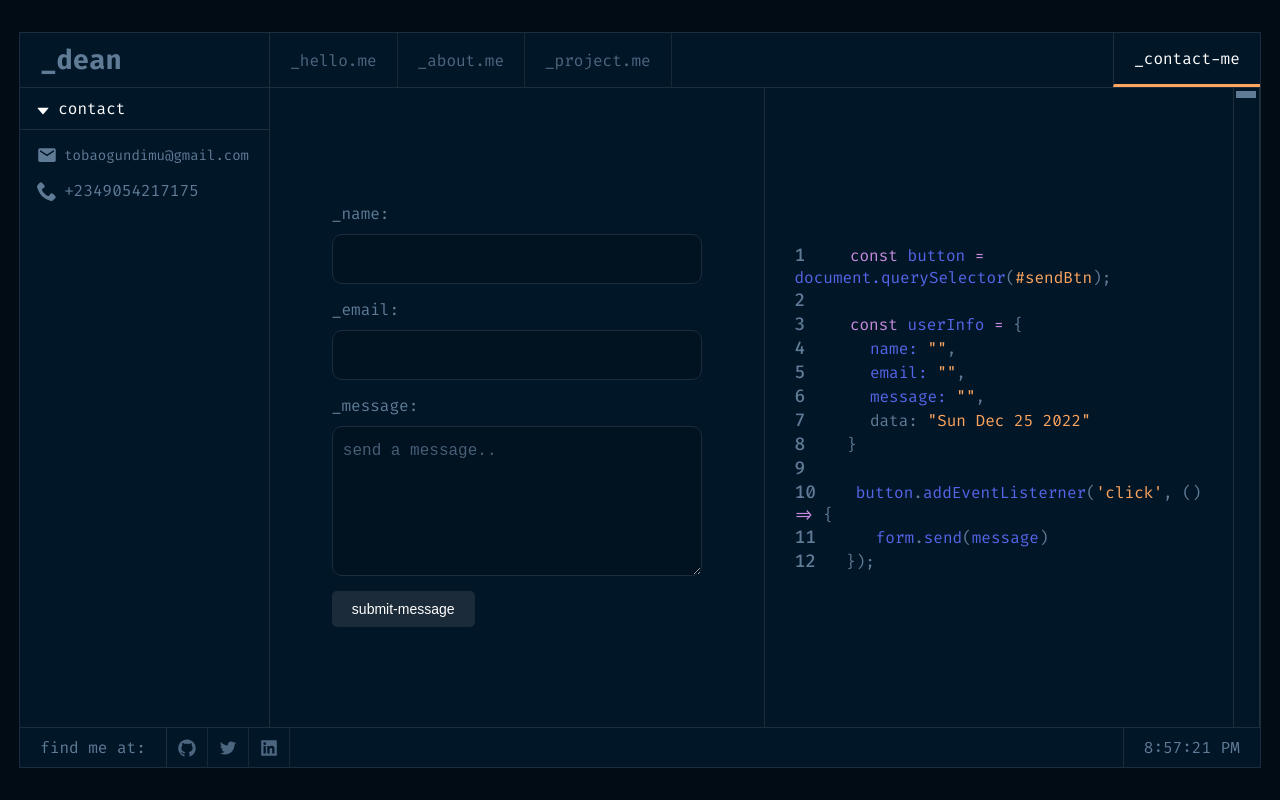
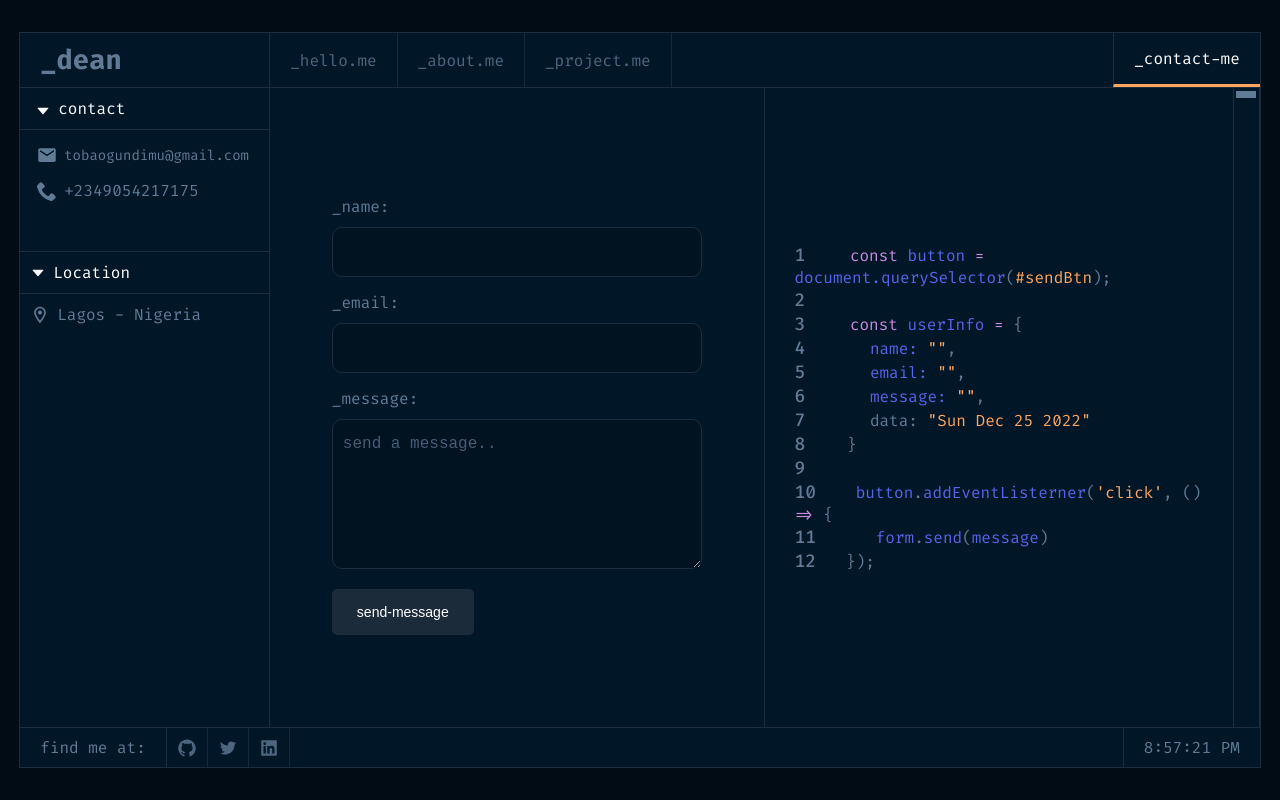
Before and after one commit to Toba-dean/portfolio, a React (Create React App) app in the folder client/: page /contact in a window 1280 px wide. Built offline with nearby package versions, Linux system fonts and the light colour scheme.

Commit message:
done with the contact page

```diff
--- a/client/package.json
+++ b/client/package.json
@@ -3,6 +3,7 @@
   "version": "0.1.0",
   "private": true,
   "dependencies": {
+    "@emailjs/browser": "^3.10.0",
     "@sanity/client": "^3.4.1",
     "@sanity/image-url": "^1.0.1",
     "@testing-library/jest-dom": "^5.16.5",
--- a/client/src/component/index.js
+++ b/client/src/component/index.js
@@ -4,4 +4,5 @@ export { default as Tile } from "./game/Tile.game";
 export { default as Cell } from "./game/Cell.game";
 export { default as GameOverlay } from "./game/GameOverlay.game";
 export { default as SubNav } from "./subnav";
-export { default as NavTop } from "./navtop"
+export { default as NavTop } from "./navtop";
+export { default as Sent } from "./sent";
--- /dev/null
+++ b/client/src/component/sent/index.jsx
@@ -0,0 +1,14 @@
+import "./sent.styles.scss";
+
+const Sent = ({ handleClick }) => {
+  return (
+    <div className="sent">
+      <h2>Thank you for reaching out! 👌</h2>
+      <p>I will get back to you as soon as possible.</p>
+
+      <div onClick={handleClick} className="button">Send New Message</div>
+    </div>
+  )
+}
+
+export default Sent
--- /dev/null
+++ b/client/src/component/sent/sent.styles.scss
@@ -0,0 +1,31 @@
+.sent {
+  height: 100%;
+  width: 100%;
+  display: flex;
+  flex-direction: column;
+  align-items: center;
+  justify-content: center;
+  padding: 0 20px;
+  text-align: center;
+
+  h2 {
+    color: white;
+    margin-bottom: 10px;
+  }
+
+  .button {
+    margin-top: 25px;
+    padding: 15px 20px;
+    background-color:#1C2B3A;
+    display: flex;
+    align-items: center;
+    justify-content: center;
+    border-radius: 7px;
+    color: white;
+    cursor: pointer;
+  }
+
+  @media screen and (min-width: 850px) {
+    border-right: 1px solid #1E2D3D;
+  }
+}
--- a/client/src/pages/contact/contact.styles.scss
+++ b/client/src/pages/contact/contact.styles.scss
@@ -9,9 +9,11 @@
     border-right: 1px solid #1E2D3D;
 
     .bottom {
-      margin: 10px;
+      margin: 10px 0;
 
       .desktop {
+        margin: 0 10px;
+
         p {
           display: flex;
           align-items: center;
@@ -30,6 +32,41 @@
 
         @media screen and (max-width: 650px) {
           display: none;
+        }
+      }
+
+      .location {
+        margin: 0;
+        margin-top: 50px;
+        border-top: 1px solid #1E2D3D;
+
+        .loc {
+          margin: 10px;
+          display: flex;
+          align-items: center;
+          color: white;
+
+          svg {
+            margin-right: 7px;
+          }
+        }
+
+        .place {
+          border-top: 1px solid #1E2D3D;
+          padding: 10px;
+          display: flex;
+          align-items: center;
+
+          svg {
+            width: 20px;
+            height: 20px;
+            margin-right: 7px;
+          }
+        }
+
+        @media screen and (max-width: 650px) {
+          margin: 0;
+          margin-bottom: 10px;
         }
       }
 
@@ -103,12 +140,16 @@
 
         input, textarea {
           border: 1px solid #1E2D3D;
-          background-color: #011221;
+          background-color: #011221 !important;
           padding: 15px 10px;
           border-radius: 10px;
           outline: none;
-          color: #465E77;
+          color: #465E77 !important;
           font-size: 16px;
+
+          &:active {
+            background-color: #011221;
+          }
 
           &#msg {
             height: 150px;
@@ -125,13 +166,13 @@
       }
 
       button {
-        padding: 10px 20px;
+        padding: 15px 25px;
         background-color: #1C2B3A;
         border: none;
         color: #fff;
         border-radius: 5px;
         font-size: 14px;
-        margin-top: 5px;
+        margin-top: 10px;
         cursor: pointer;
       }
 
--- a/client/src/pages/contact/index.jsx
+++ b/client/src/pages/contact/index.jsx
@@ -1,9 +1,11 @@
-import { useState } from "react";
+import { useState, useRef } from "react";
 import { IoMdMail } from "react-icons/io";
 import { ImPhone } from "react-icons/im";
 import { AiFillCaretDown, AiFillCaretRight } from "react-icons/ai";
+import { MdOutlineLocationOn } from "react-icons/md";
+import emailjs from '@emailjs/browser';
 
-import { NavTop } from "../../component";
+import { NavTop, Sent } from "../../component";
 import "./contact.styles.scss";
 
 const Contact = () => {
@@ -16,13 +18,38 @@ const Contact = () => {
   }
   const [data, setData] = useState(userData);
   const [drop, setDrop] = useState(false);
+  const [loading, setLoading] = useState(false);
+  const form = useRef()
 
-  const handleToggle = () => setDrop(drop => !drop)
+  const handleToggle = () => setDrop(drop => !drop);
 
   const handleChangeInput = ({ target }) => {
     const { name, value } = target;
     setData({ ...data, [name]: value });
   };
+
+  const handleSubmit = e => {
+    e.preventDefault();
+
+    emailjs.sendForm(
+      'service_71sylbg',
+      'template_h1hqbok',
+      form.current,
+      '8zWqn6oenvTFH5-3n'
+    )
+      .then(result => {
+        setLoading(true)
+        console.log(result.text);
+      }, (error) => {
+        console.log(error.text);
+      });
+
+    form.current.reset();
+  };
+
+  const handleClick = () => {
+    setLoading(false)
+  }
 
   return (
     <div className="contact">
@@ -46,6 +73,18 @@ const Contact = () => {
               <ImPhone />
               +2349054217175
             </p>
+          </div>
+
+          <div className="location">
+            <div className="loc">
+            <AiFillCaretDown className="icon" />
+              Location
+            </div>
+
+            <div className="place">
+              <MdOutlineLocationOn />
+              Lagos - Nigeria
+            </div>
           </div>
 
           <div className="mobile">
@@ -79,7 +118,9 @@ const Contact = () => {
         </div>
       </div>
 
-      <div className="contact_form">
+      {
+        !loading ? (
+          <form className="contact_form" ref={form} onSubmit={handleSubmit}>
             <div className="form">
               <div className="input_text">
                 <label htmlFor="name">_name:</label>
@@ -112,9 +153,13 @@ const Contact = () => {
                 />
               </div>
 
-          <button>submit-message</button>
+              <button type="submit">send-message</button>
             </div>
-      </div>
+          </form>
+        ) : (
+          <Sent handleClick={handleClick} />
+        )
+      }
 
       <div className="contact_val">
         <p>
--- a/client/src/pages/projects/index.jsx
+++ b/client/src/pages/projects/index.jsx
@@ -27,7 +27,7 @@ const Projects = () => {
       icon: <DiReact />
     },
     {
-      title: "Next Js",
+      title: "Next JS",
       icon: <TbBrandNextjs />
     }
   ]
```
Also changed, not shown: client/src/container/game/styles/main.scss (+0 -14 lines), 2 other files (tests, documents, lock files or other folders). Lines whose indentation alone changed are shown as unchanged.
